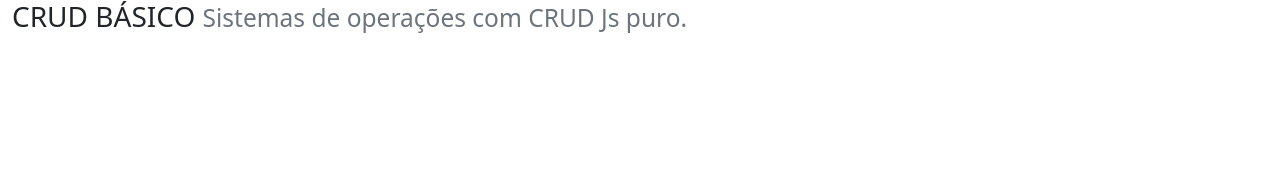
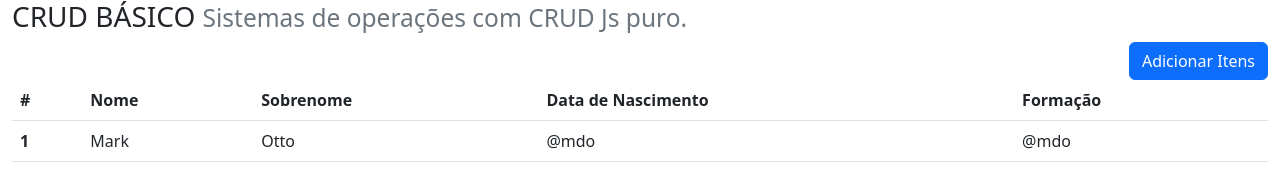
Before and after one commit to joaovitorlc/crud_localStorage, a plain HTML site: page index.html in a window 1280 px wide. Drawn offline with nearby package versions, Linux system fonts and the light colour scheme.

Commit message:
Até aqui fiz a parte de estilização simples do projeto. Título e tabela onde será inserido os dados posteriormente. Feito com bootstrap

```diff
--- a/index.html
+++ b/index.html
@@ -21,6 +21,37 @@
           </h3>
         </div>
       </div>
+      <div class="row">
+        <div class="col-md-12 d-md-flex justify-content-md-end">
+          <button type="button" class="btn btn-primary ">
+            Adicionar Itens
+          </button>
+        </div>
+      </div>
+      <div class="row">
+        <div class="col-md-12">
+          <table class="table table-hover">
+            <thead>
+              <tr>
+                <th scope="col">#</th>
+                <th scope="col">Nome</th>
+                <th scope="col">Sobrenome</th>
+                <th scope="col">Data de Nascimento</th>
+                <th scope="col">Formação</th>
+              </tr>
+            </thead>
+            <tbody>
+              <tr>
+                <th scope="row">1</th>
+                <td>Mark</td>
+                <td>Otto</td>
+                <td>@mdo</td>
+                <td>@mdo</td>
+              </tr>
+            </tbody>
+          </table>
+        </div>
+      </div>
     </div>
 
 
```
